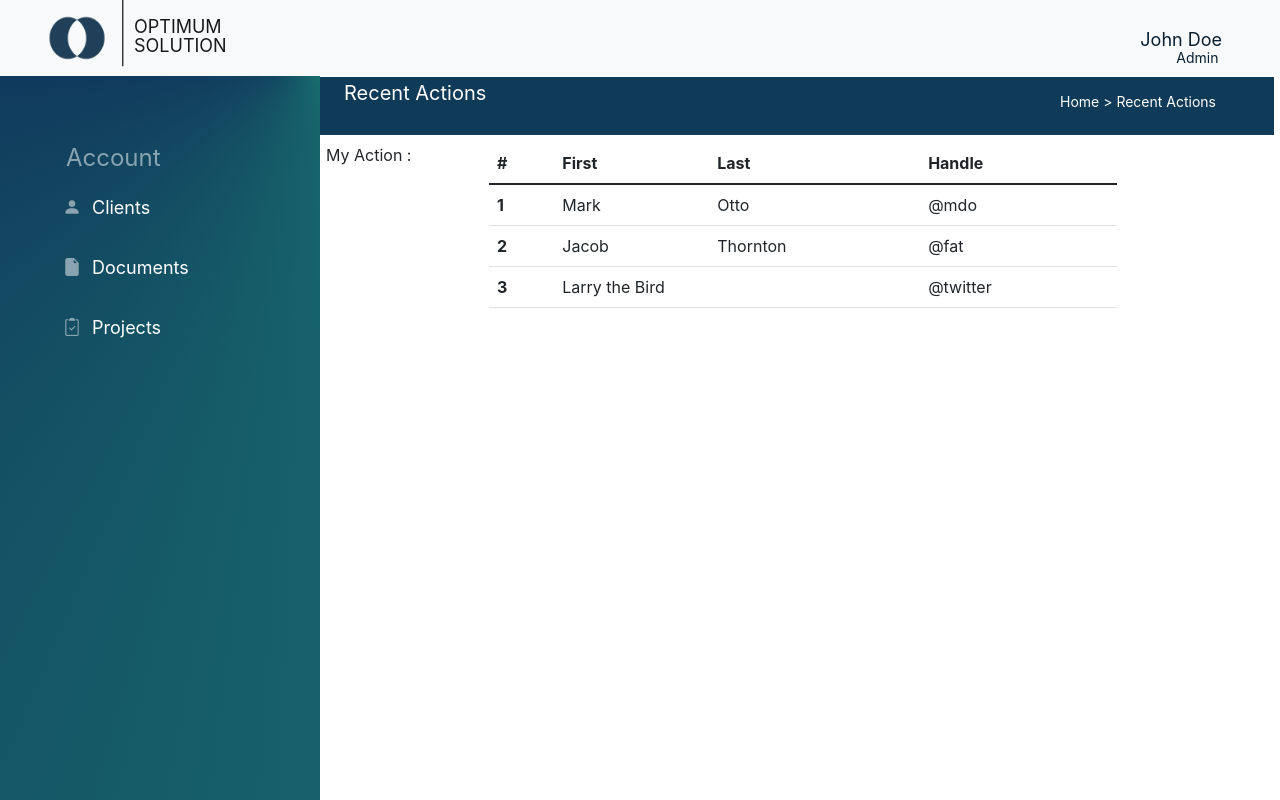
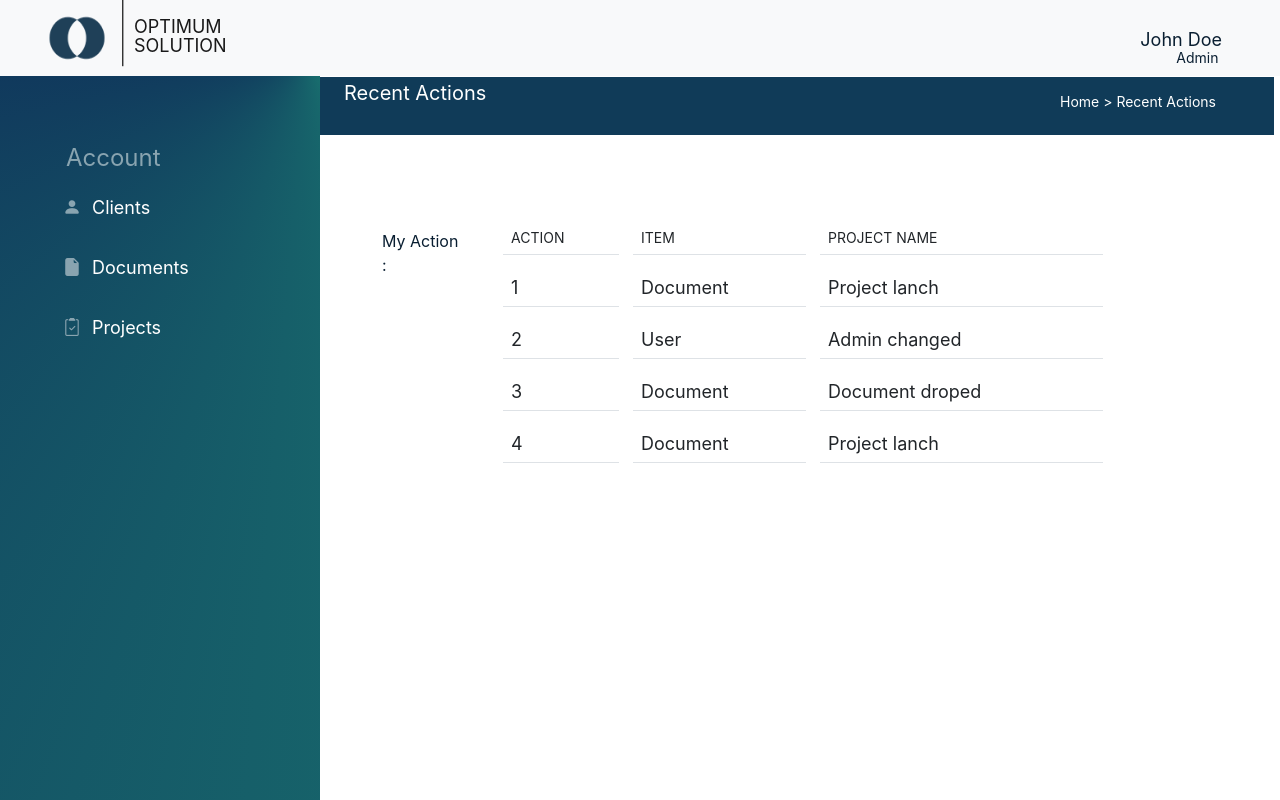
Before and after one commit to dev-solumada/Interface-IA, a React (Create React App) app: page /home in a window 1280 px wide. Built offline with nearby package versions, Linux system fonts and the light colour scheme.

Commit message:
accueil modif 1

```diff
--- a/src/App.jsx
+++ b/src/App.jsx
@@ -8,7 +8,9 @@ import ShowDoc from "./components/pages/Document/ShowDoc";
 import Path from "./components/pages/Document/Path";
 import AddDoc from "./components/pages/Document/AddDoc";
 import UpdateDoc from "./components/pages/Document/UpdateDoc";
+import Document from "./components/pages/Document/Document";
 import Inspect from "./components/pages/Projet/Inspect";
+import Project from "./components/pages/Projet/Project";
 
 const App = () => {
   return (
@@ -17,6 +19,8 @@ const App = () => {
         <Route exact path="/" element={<Login />}></Route>
         <Route path="/home" element={<Accueil />}></Route>
         <Route path="/account/client" element={<Client />}></Route>
+        <Route path="/account/document" element={<Document />}></Route>
+        <Route path="/account/projet" element={<Project />}></Route>
         <Route
           path="/account/client/3/change"
           element={<UpdateClient />}
--- /dev/null
+++ b/src/components/Accueil.css
@@ -0,0 +1,32 @@
+.tab-act{
+    margin-top: 65px;
+    /* font-family: 'Sarala'; */
+    font-style: normal;
+    font-weight: 400;
+    display: flex;
+    color: #091E31;
+}
+
+.thead-color{
+    font-size: 14px;
+    line-height: 16px;
+}
+
+.my-action{
+    margin-left: 56px;
+    margin-top: 21px;
+}
+
+.thead-color{
+    /* font-family: 'Sarala'; */
+    background: rgba(255, 255, 255, 1)6;
+}
+.table-my-action{
+    border-spacing: 14px;
+    border-collapse: separate;
+}
+
+.tr-body{
+    font-size: 18px;
+    line-height: 21px;
+}
--- a/src/components/Accueil.js
+++ b/src/components/Accueil.js
@@ -3,6 +3,7 @@ import Header from "./Header";
 import Sidebar from "./Sidebar";
 import Footer from "./Footer";
 import Topbar from "./Topbar";
+import "./Accueil.css";
 
 const Accueil = () => {
   return (
@@ -16,35 +17,36 @@ const Accueil = () => {
         </div>
         <div className="col-md-9">
           <Topbar />
-          <div className="row ">
-            <div className="col-md-2">My Action :</div>
+          <div className="row tab-act">
+            <div className="col-md-2">
+              <div className=" my-action">My Action :</div></div>
             <div className="col-md-8">
-              <table class="table">
-                <thead>
-                  <tr>
-                    <th scope="col">#</th>
-                    <th scope="col">First</th>
-                    <th scope="col">Last</th>
-                    <th scope="col">Handle</th>
+              <table class="table table-my-action">
+                <tbody>
+                  <tr className="thead-color">
+                    <td >ACTION</td>
+                    <td >ITEM</td>
+                    <td>PROJECT NAME</td>
                   </tr>
-                </thead>
-                <tbody>
-                  <tr>
-                    <th scope="row">1</th>
-                    <td>Mark</td>
-                    <td>Otto</td>
-                    <td>@mdo</td>
+                  <tr className="tr-body">
+                    <td>1</td>
+                    <td>Document</td>
+                    <td>Project lanch</td>
                   </tr>
-                  <tr>
-                    <th scope="row">2</th>
-                    <td>Jacob</td>
-                    <td>Thornton</td>
-                    <td>@fat</td>
+                  <tr className="tr-body">
+                    <td>2</td>
+                    <td>User</td>
+                    <td>Admin changed</td>
                   </tr>
-                  <tr>
-                    <th scope="row">3</th>
-                    <td colspan="2">Larry the Bird</td>
-                    <td>@twitter</td>
+                  <tr className="tr-body">
+                    <td>3</td>
+                    <td >Document</td>
+                    <td >Document droped</td>
+                  </tr>
+                  <tr className="tr-body">
+                    <td>4</td>
+                    <td >Document</td>
+                    <td>Project lanch</td>
                   </tr>
                 </tbody>
               </table>
--- a/src/components/Sidebar.js
+++ b/src/components/Sidebar.js
@@ -1,5 +1,6 @@
 import React from "react";
 import "./Sidebar.css";
+import {Link} from 'react-router-dom';
 const Sidebar = (props) => {
   return (
     <div className="side-menu inactive">
@@ -12,22 +13,34 @@ const Sidebar = (props) => {
         <div className="main-menu">
           <ul>
             <li>
+              <Link to="/account/client" style={{ textDecoration: 'none' }}>
                 <a className="menu-item">
-                <div className="menu-icon"><i class="bi bi-person-fill"></i>
+                  <div className="menu-icon">
+                    <i class="bi bi-person-fill"></i>
                   </div>
-                <span className="menu-li">Clients</span></a>
+                  <span className="menu-li">Clients</span>
+                </a>
+              </Link>
             </li>
             <li>
+              <Link to="/account/document" style={{ textDecoration: 'none' }}>
                 <a className="menu-item">
-                <div className="menu-icon"><i class="bi bi-file-earmark-fill"></i>
+                  <div className="menu-icon">
+                    <i class="bi bi-file-earmark-fill"></i>
                   </div>
-                <span className="menu-li">Documents</span></a>
+                  <span className="menu-li">Documents</span>
+                </a>
+              </Link>
             </li>
             <li>
+              <Link to="/account/projet" style={{ textDecoration: 'none' }}>
                 <a className="menu-item">
-                <div className="menu-icon"><i class="bi bi-clipboard2-check"></i>
+                  <div className="menu-icon">
+                    <i class="bi bi-clipboard2-check"></i>
                   </div>
-                <span className="menu-li">Projects</span></a>
+                  <span className="menu-li">Projects</span>
+                </a>
+              </Link>
             </li>
           </ul>
         </div>
--- a/src/components/Topbar.js
+++ b/src/components/Topbar.js
@@ -1,5 +1,6 @@
 import React from "react";
 import "./Topbar.css";
+
 const Topbar = () => {
   return (
     <nav class="navbar">
--- /dev/null
+++ b/src/components/pages/Document/Document.js
@@ -0,0 +1,28 @@
+import React from "react";
+import Header from "./../../Header";
+import Sidebar from "./../../Sidebar";
+import Topbar from "./../../Topbar";
+
+const Document = () => {
+  return (
+    <div>
+      <div className="row">
+        <Header />
+      </div>
+      <div className="row">
+        <div className="col-md-3">
+          <Sidebar />
+        </div>
+        <div className="col-md-9">
+          <Topbar />
+          <div className="row tab-act">
+            <div className="col-md-2">
+              <div className=" my-action">DOCUMENTS</div>
+            </div>
+          </div>
+        </div>
+      </div>
+    </div>);
+};
+
+export default Document;
--- /dev/null
+++ b/src/components/pages/Projet/Project.js
@@ -0,0 +1,27 @@
+import React from "react";
+import Header from "./../../Header";
+import Sidebar from "./../../Sidebar";
+import Topbar from "./../../Topbar";
+
+const Project = () => {
+   return( <div>
+      <div className="row">
+        <Header />
+      </div>
+      <div className="row">
+        <div className="col-md-3">
+          <Sidebar />
+        </div>
+        <div className="col-md-9">
+          <Topbar />
+          <div className="row tab-act">
+            <div className="col-md-2">
+              <div className=" my-action">PROJECT :</div>
+            </div>
+          </div>
+        </div>
+      </div>
+    </div>)
+};
+
+export default Project;
```
Lines whose indentation alone changed are shown as unchanged.
